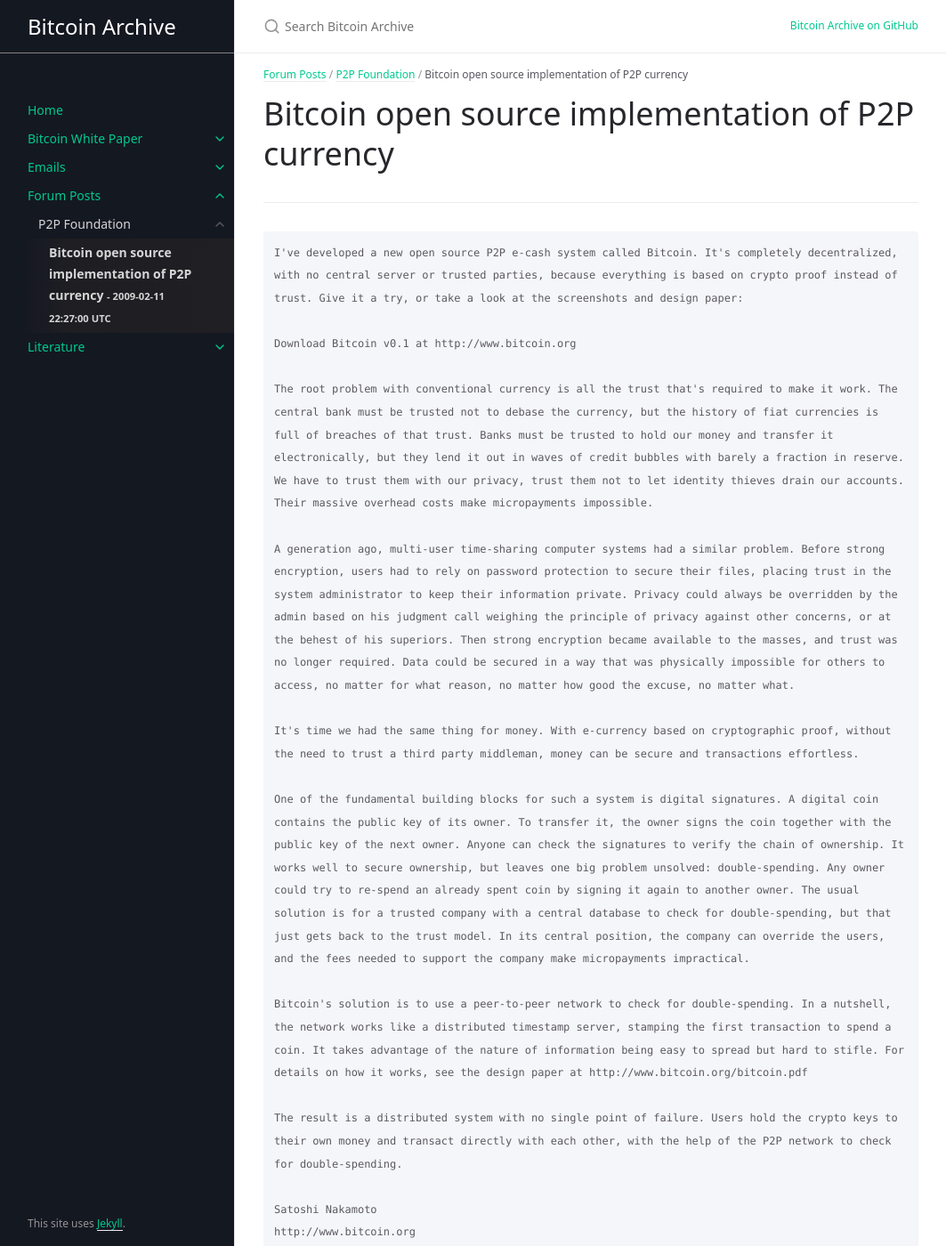
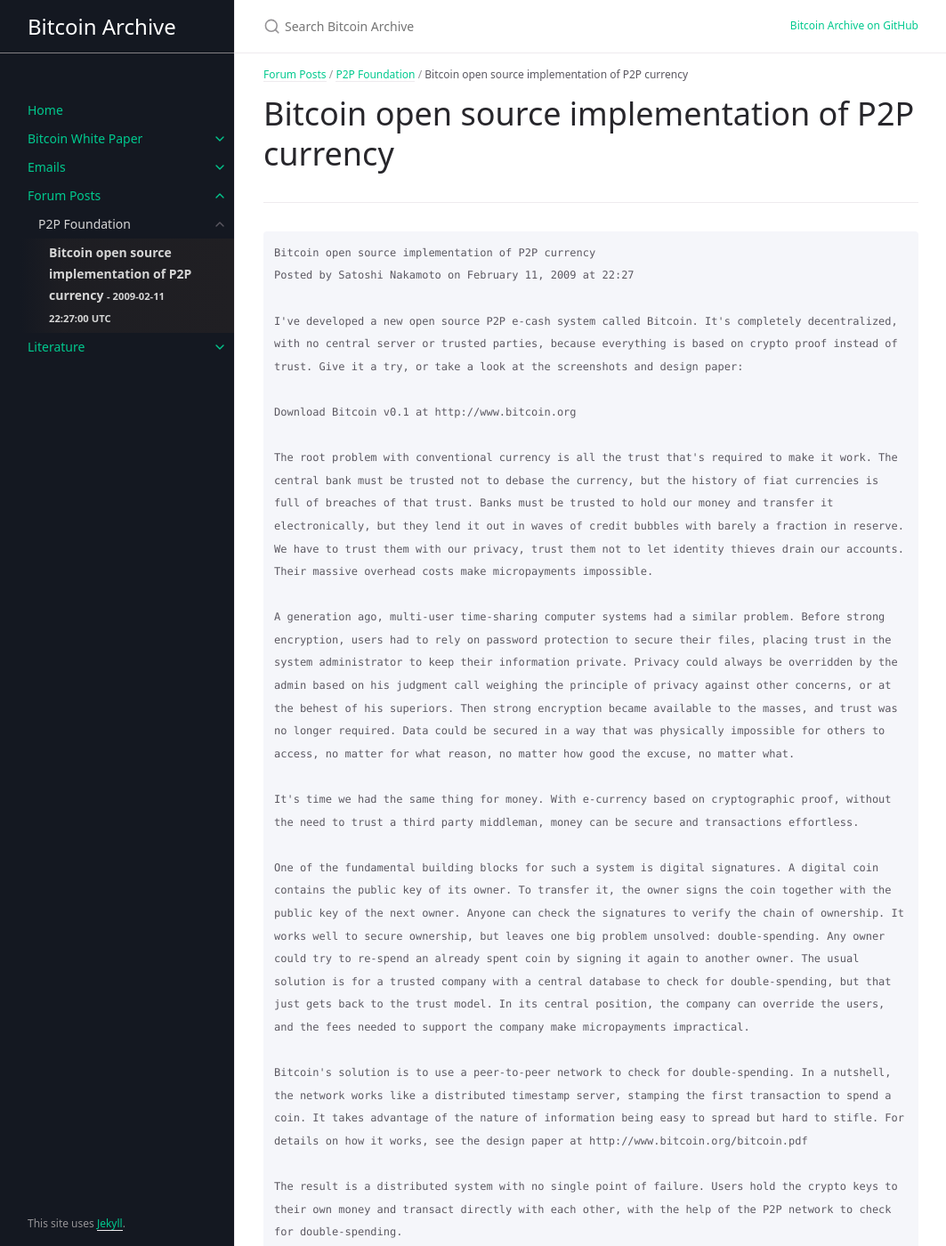
Before and after one commit to wakgill/bitcoin-archive, a Jekyll site: the page built from docs/forum/p2p-foundation/1.md, in a window 1280 px wide and 1400 px high. Shown: the whole window at 89% size, without its empty margins (108-1171 px from the left). Built offline with Jekyll 4.4.1, drawn with Linux system fonts in a browser that asks for light colours; some web fonts are replaced; some of the changed text lies outside the part shown.

Commit message:
Update 1.md

````diff
--- a/docs/forum/p2p-foundation/1.md
+++ b/docs/forum/p2p-foundation/1.md
@@ -12,6 +12,9 @@ date: 2009-02-11 22:27:00 UTC
 ---
 
 ```
+Bitcoin open source implementation of P2P currency
+Posted by Satoshi Nakamoto on February 11, 2009 at 22:27
+
 I've developed a new open source P2P e-cash system called Bitcoin. It's completely decentralized, with no central server or trusted parties, because everything is based on crypto proof instead of trust. Give it a try, or take a look at the screenshots and design paper:
 
 Download Bitcoin v0.1 at http://www.bitcoin.org
````
